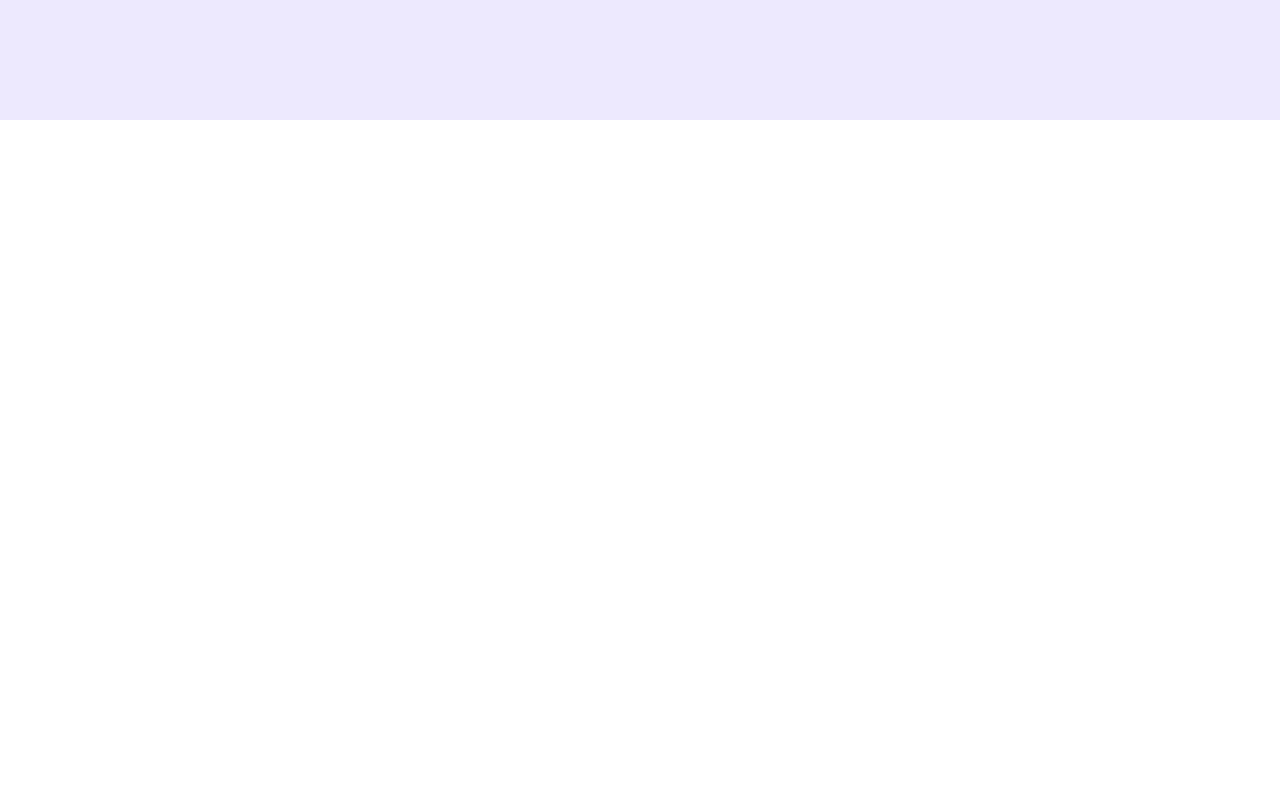
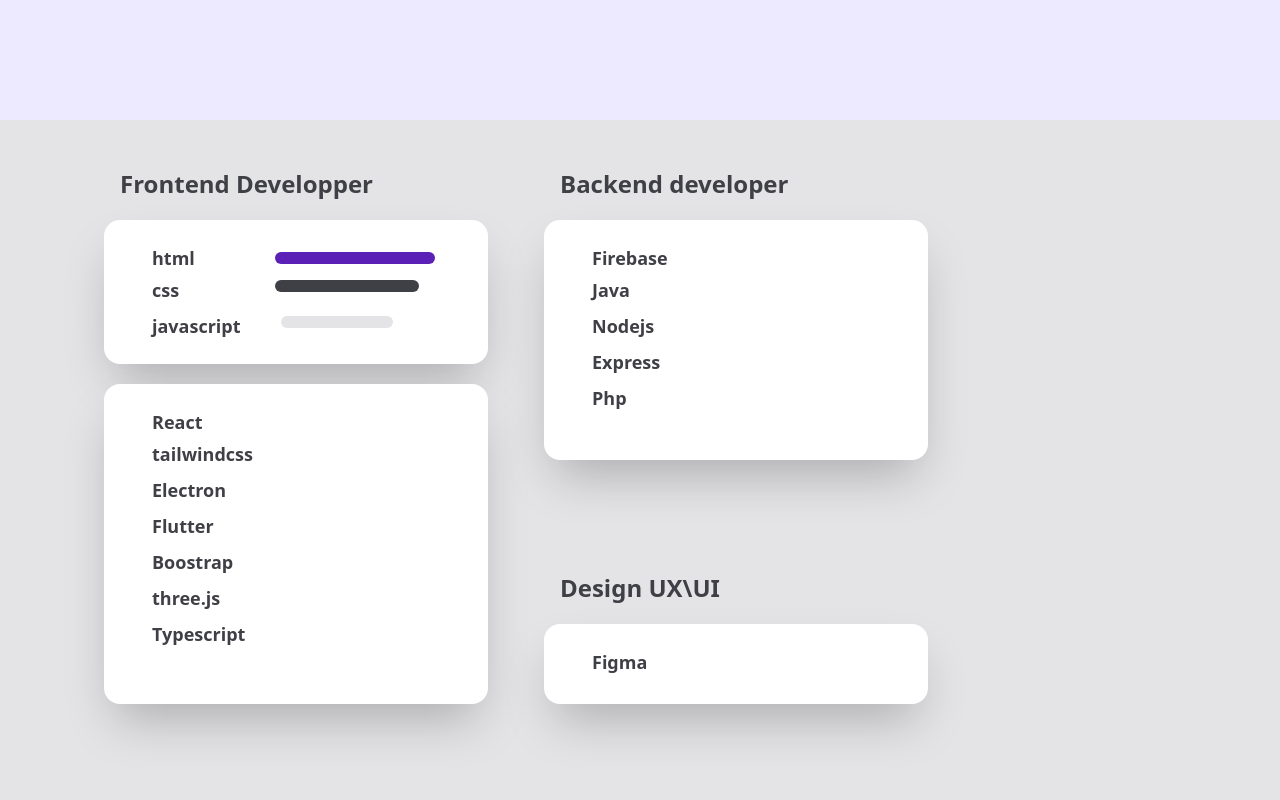
Before and after one commit to gasikaradigital/frontend-erpinnov, a React (Vite) app: page / in a window 1280 px wide. Shown: the part 3080-3880 px from the top of the page. Built offline with nearby package versions, Linux system fonts and the light colour scheme.

Commit message:
service design finished

```diff
--- a/src/pages/Home/components/footer/index.jsx
+++ b/src/pages/Home/components/footer/index.jsx
@@ -14,11 +14,11 @@
           <a href="#"><BsTwitter className='text-4xl mt-8 ml-14 hover:text-blue-500 text-white'></BsTwitter></a>
         </div>
         <div className='ml-40 flex flex-col'>
-<a href="#" className='text-white font-bold mt-24'>Home</a>
-<a href="#" className='text-white font-bold mt-2'>Contact</a>
-<a href="#" className='text-white font-bold mt-2'>About</a>
-<a href="#" className='text-white font-bold mt-2'>Skills</a>
-<a href="#" className='text-white font-bold mt-2'>Services</a>
+<a href="#" className='text-white font-bold mt-24 hover:underline'>Home</a>
+<a href="#" className='text-white font-bold mt-2 hover:underline'>Contact</a>
+<a href="#" className='text-white font-bold mt-2 hover:underline'>About</a>
+<a href="#" className='text-white font-bold mt-2 hover:underline'>Skills</a>
+<a href="#" className='text-white font-bold mt-2 hover:underline'>Services</a>
 
         </div>
     </div>
--- a/src/pages/Home/components/skills/index.jsx
+++ b/src/pages/Home/components/skills/index.jsx
@@ -10,8 +10,92 @@
 () {
   return (
     <div>
-        <div className='w-full h-screen '>
+        <div className='w-full h-screen bg-[#e4e4e7]'>
+ <div className='p-12'>
 
+  <div className='flex flex-row'>
+    <div>
+
+    <h1 className='text-2xl font-bold pl-14 ml-4  text-[#3f3f46]'>Frontend Developper</h1>
+    <div className='w-96 h-36 rounded-2xl shadow-2xl ml-14 mt-5 bg-white p-6 '>
+      <div className='flex flex-row  '>
+      <p className='text-lg font-bold  ml-6 text-[#3f3f46]'>html</p>
+      <div className='w-40 h-3 bg-[#5b21b6] ml-20  mt-2 rounded-full'></div>
+      </div>
+      <div className='flex flex-row p-1 '>
+      <p className='text-lg font-bold  ml-5 text-[#3f3f46]'>css</p>
+      <div className='w-36 h-3 bg-[#3f3f46] ml-24 mt-1 rounded-full'></div>
+      </div>
+      <div className='flex flex-row p-1 '>
+      <p className='text-lg font-bold  ml-5 text-[#3f3f46]'>javascript</p>
+      <div className='w-28 h-3 bg-[#e4e4e7] ml-10 mt-1 rounded-full'></div>
+      </div>
+    </div>
+    <div className='w-96 h-80 rounded-2xl shadow-2xl ml-14 mt-5 bg-white p-6 '>
+      <div className='flex flex-row  '>
+      <p className='text-lg font-bold  ml-6 text-[#3f3f46]'>React</p>
+      <div className=''></div>
+      </div>
+      <div className='flex flex-row p-1 '>
+      <p className='text-lg font-bold  ml-5 text-[#3f3f46]'>tailwindcss</p>
+      <div className=''></div>
+      </div>
+      <div className='flex flex-row p-1 '>
+      <p className='text-lg font-bold  ml-5 text-[#3f3f46]'>Electron</p>
+      <div className=''></div>
+      </div>
+      <div className='flex flex-row p-1 '>
+      <p className='text-lg font-bold  ml-5 text-[#3f3f46]'>Flutter</p>
+      <div className=''></div>
+      </div>
+      <div className='flex flex-row p-1 '>
+      <p className='text-lg font-bold  ml-5 text-[#3f3f46]'>Boostrap</p>
+      <div className=''></div>
+      </div>
+      <div className='flex flex-row p-1 '>
+      <p className='text-lg font-bold  ml-5 text-[#3f3f46]'>three.js</p>
+      <div className=''></div>
+      </div>
+      <div className='flex flex-row p-1 '>
+      <p className='text-lg font-bold  ml-5 text-[#3f3f46]'>Typescript</p>
+      <div className=''></div>
+      </div>
+    </div>
+    </div>
+    <div>
+    <h1 className='text-2xl font-bold pl-14 ml-4  text-[#3f3f46]'>Backend developer</h1>
+    <div className='w-96 h-60 rounded-2xl shadow-2xl ml-14 mt-5 bg-white p-6 '>
+      <div className='flex flex-row  '>
+      <p className='text-lg font-bold  ml-6 text-[#3f3f46]'>Firebase</p>
+      <div className=''></div>
+      </div>
+      <div className='flex flex-row p-1 '>
+      <p className='text-lg font-bold  ml-5 text-[#3f3f46]'>Java</p>
+      <div className=''></div>
+      </div>
+      <div className='flex flex-row p-1 '>
+      <p className='text-lg font-bold  ml-5 text-[#3f3f46]'>Nodejs</p>
+      <div className=''></div>
+      </div>
+      <div className='flex flex-row p-1 '>
+      <p className='text-lg font-bold  ml-5 text-[#3f3f46]'>Express</p>
+      <div className=''></div>
+      </div>
+      <div className='flex flex-row p-1 '>
+      <p className='text-lg font-bold  ml-5 text-[#3f3f46]'>Php</p>
+      <div className=''></div>
+      </div>
+    </div>
+    <h1 className='text-2xl font-bold pl-14 ml-4 mt-28 text-[#3f3f46]'>Design UX\UI</h1>
+    <div className='w-96 h-20 rounded-2xl shadow-2xl ml-14 mt-5 bg-white p-6 '>
+      <div className='flex flex-row  '>
+      <p className='text-lg font-bold  ml-6 text-[#3f3f46]'>Figma</p>
+      <div className=''></div>
+      </div>
+    </div>
+    </div>
+  </div>
+ </div>
         </div>
     </div>
   )
```
